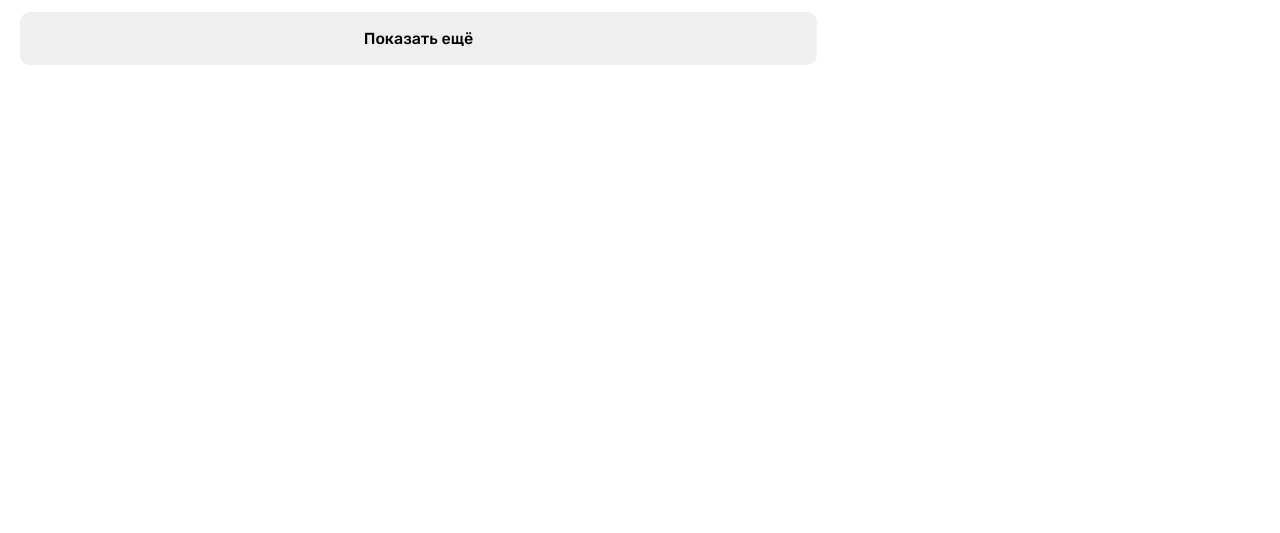
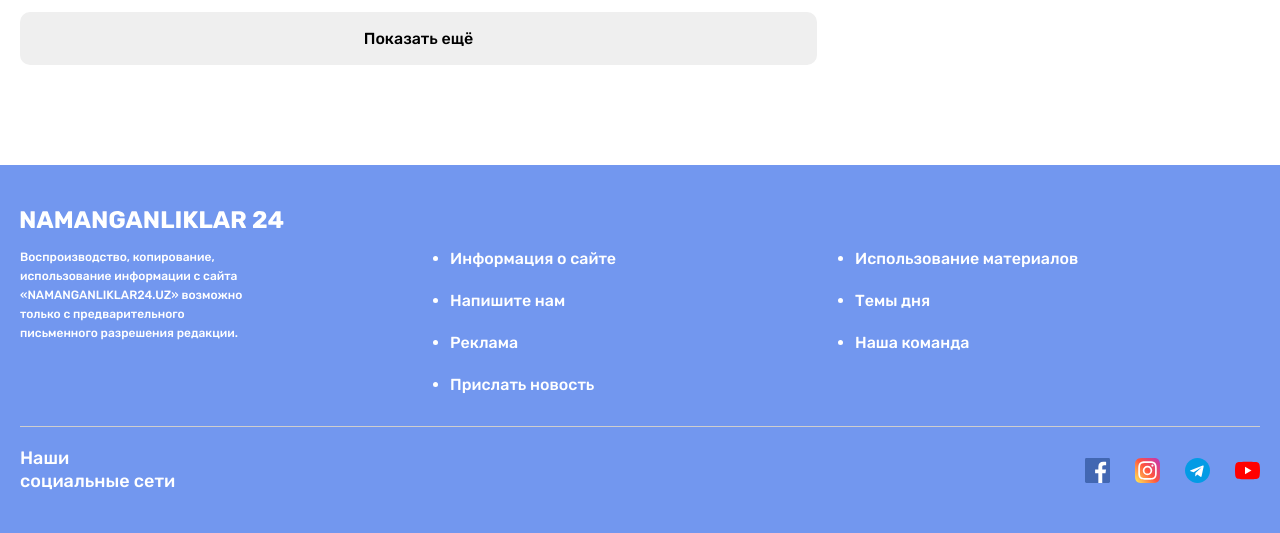
Before and after one commit to Nigohmahram/NAMANGANLIKLAR24, a plain HTML site: page index.html in a window 1280 px wide. Shown: the part 2292-2825 px from the top of the page. Before the commit the page ends 2457 px from the top, so only its background shows below. Drawn offline with Linux system fonts and the light colour scheme.

Commit message:
Add site-footer

```diff
--- a/index.html
+++ b/index.html
@@ -318,5 +318,81 @@
       </div>
     </div>
   </main>
+
+  <!-- SITE-FOOTER  -->
+
+  <footer class="site-footer">
+    <div class="container">
+      <div class="site-footer-logo-wrapper">
+        <a class="site-footer-logo" href="">
+          <img class="site-footer-logo-img" src="img/logo (6).svg" alt="N24" width="264" height="28">
+        </a>
+      </div>
+      <div class="site-footer-about-links">
+        <div class="site-footer-about">Воспроизводство, копирование, использование информации с сайта «NAMANGANLIKLAR24.UZ» возможно только с предварительного письменного разрешения редакции.
+        </div>
+        <div class="site-footer-links-wrapper">
+          <ul class="site-footer-links">
+            <li class="site-footer-links-item">
+              <a class="site-footer-link" href="#">Информация о сайте</a>
+            </li>
+            <li class="site-footer-links-item">
+              <a class="site-footer-link" href="#">Напишите нам</a>
+            </li>
+            <li class="site-footer-links-item">
+              <a class="site-footer-link" href="#">Реклама</a>
+            </li>
+            <li class="site-footer-links-item">
+              <a class="site-footer-link" href="#">Прислать новость</a>
+            </li>
+          </ul>
+
+
+          <ul class="site-footer-links">
+            <li class="site-footer-links-item">
+              <a class="site-footer-link" href="#">Использование материалов</a>
+            </li>
+            <li class="site-footer-links-item">
+              <a class="site-footer-link" href="#">Темы дня</a>
+            </li>
+            <li class="site-footer-links-item">
+              <a class="site-footer-link" href="#">Наша команда</a>
+            </li>
+          </ul>
+        </div>
+      </div>
+      <hr class="site-footer-divider">
+
+      <div class="site-footer-socials">
+        <h2 class="site-footer-socials-heading">Наши социальные сети</h2>
+        <ul class="site-footer-socials-list">
+
+          <li class="site-footer-socials-item">
+            <a class="site-footer-socials-link" href="#" target="_blank">
+              <img class="site-footer-socials-icon" src="img/free-icon-facebook-1384053 1.svg" alt="Facebook" width="25" height="25">
+            </a>
+          </li>
+
+          <li class="site-footer-socials-item">
+            <a class="site-footer-socials-link" href="#" target="_blank">
+              <img class="site-footer-socials-icon" src="img/free-icon-instagram-2111463 1.svg" alt="Instagram" width="25" height="25">
+            </a>
+          </li>
+
+          <li class="site-footer-socials-item">
+            <a class="site-footer-socials-link" href="#" target="_blank">
+              <img class="site-footer-socials-icon" src="img/free-icon-telegram-2111646 1.svg" alt="Telegram" width="25" height="25">
+            </a>
+          </li>
+
+          <li class="site-footer-socials-item">
+            <a class="site-footer-socials-link" href="#" target="_blank">
+              <img class="site-footer-socials-icon" src="img/free-icon-youtube-1384060 1.svg" alt="YouTube" width="25" height="25">
+            </a>
+          </li>
+        </ul>
+      </div>
+    </div>
+  </footer>
 </body>
   </html>
--- a/style/style.css
+++ b/style/style.css
@@ -477,3 +477,109 @@ color: #5e5f61;
      height: 338px;
      border-radius: 15px;
 }
+
+
+/* SITE-FOOTER  */
+
+.site-footer *:focus {
+     outline: 2px dashed #fff;
+}
+
+.site-footer {
+     padding-top: 40px;
+     padding-bottom: 40px;
+     background-color: #7297ef;
+     color: #fff;
+}
+
+.site-footer-logo-wrapper {
+     display: flex;
+     margin-bottom: 15px;
+}
+.site-footer-logo {
+     display: flex;
+}
+.site-footer-logo:hover{
+     opacity: 0.8;
+}
+.site-footer-logo:active{
+     opacity: 0.6;
+}
+.site-footer-logo-img {
+     width: 264px;
+     height: 28px;
+     object-fit: contain;
+}
+.site-footer-about-links {
+     display: flex;
+}
+.site-footer-about {
+     width: 230px;
+     margin-right: 200px;
+     font-size: 12px;
+     line-height: 19px;
+}
+.site-footer-links-wrapper {
+     display: flex;
+     flex-grow: 1;
+
+}
+.site-footer-links {
+     width: 50%;
+     padding-left: 0;
+     padding-right: 24px;
+     margin: 0;
+     list-style: 0;
+     font-weight: 500;
+
+
+}
+.site-footer-links-item:not(:last-child){
+     margin-bottom: 20px;
+}
+.site-footer-link {
+     display: inline-block;
+     color: #fff;
+     text-decoration: none;
+}
+.site-footer-link:hover{
+     text-decoration: underline;
+}
+.site-footer-divider {
+     height: 1px;
+     background-color: #cecece;
+     border: 0;
+     margin-top: 30px;
+     margin-bottom: 20px;
+}
+.site-footer-socials {
+     display: flex;
+     align-items: center;
+     justify-content: space-between;
+}
+.site-footer-socials-heading {
+     width: 160px;
+     margin: 0;
+     font-size: 18px;
+     line-height: 23px;
+     font-weight: 500;
+}
+.site-footer-socials-list {
+     display: flex;
+     align-items: center;
+     padding: 0;
+     margin: 0;
+     list-style: none;
+}
+.site-footer-socials-item:not(:last-child) {
+     margin-right: 25px;
+}
+.site-footer-socials-link {
+     display: flex;
+}
+.site-footer-socials-icon {
+     flex-shrink: 0;
+     width: 25px;
+     height: 25px;
+     object-fit: contain;
+}
```
Also changed, not shown: img/free-icon-facebook-1384053 1.svg (added), img/free-icon-instagram-2111463 1.svg (added), img/free-icon-telegram-2111646 1.svg (added), img/free-icon-youtube-1384060 1.svg (added), img/logo (6).svg (added).
